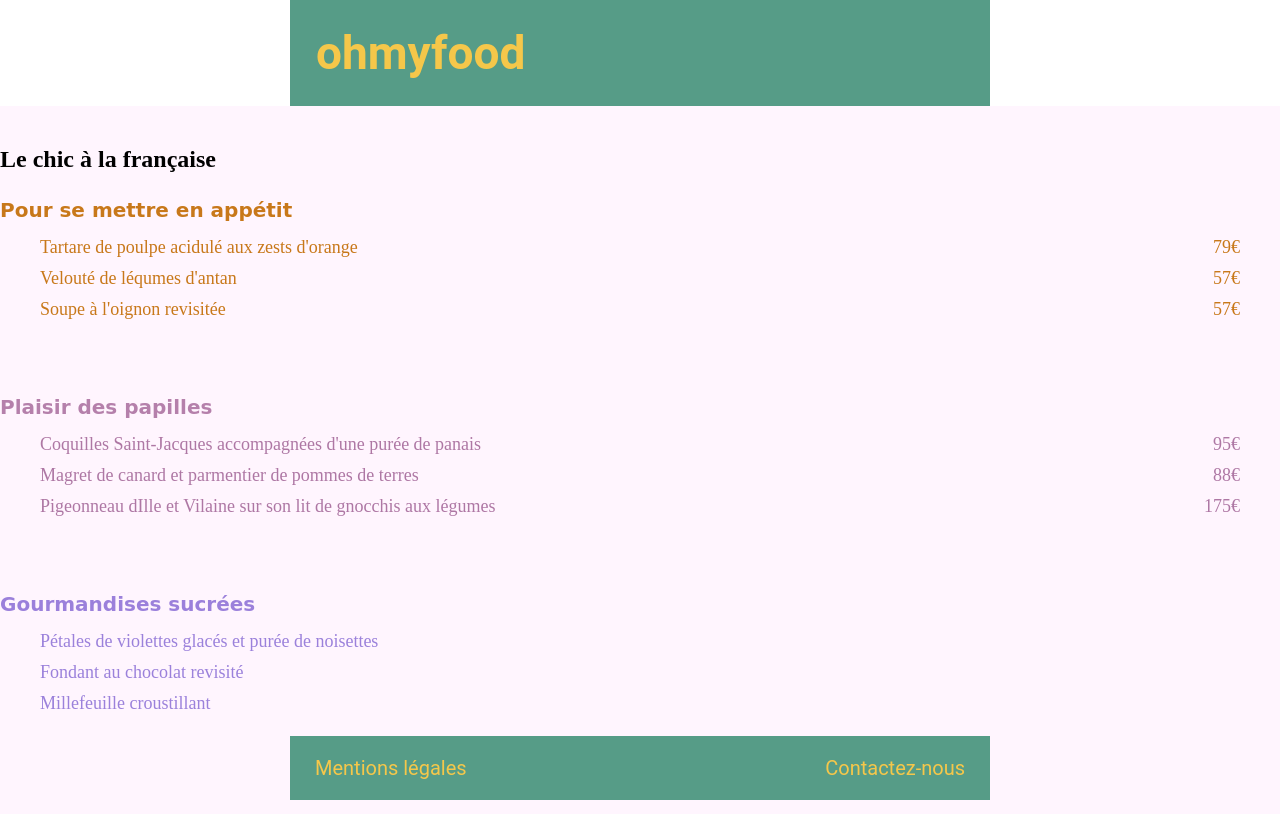
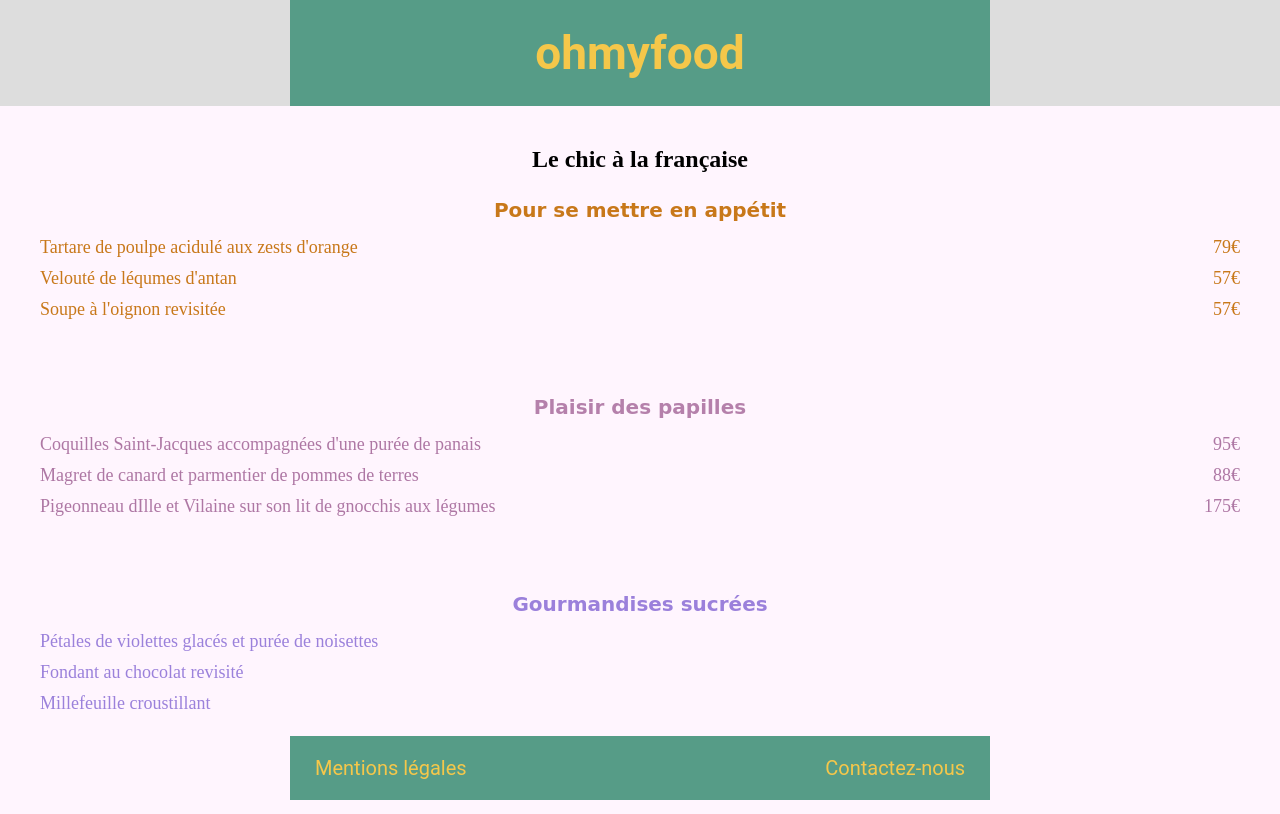
Before and after one commit to CorentinLeb/OhMyfood, a website: page chic_fr.html in a window 1280 px wide. Drawn offline with Linux system fonts and the light colour scheme.

Commit message:
writing css

```diff
--- a/chic_fr.css
+++ b/chic_fr.css
@@ -21,9 +21,6 @@
 	}
 }
 
-
-
-
 @media screen and (max-width: 767px) {
     body {
         width: 100%;
@@ -41,6 +38,13 @@
 	}
 }
 
+body {
+	background-color: #ddd;
+	text-align: center;
+	margin: 0;
+	padding: 0;
+}
+
 h1 {
 	font-family: Roboto, cursive;
 	background-color: #569C87;
@@ -50,9 +54,20 @@ h1 {
 	padding: 26px;
 }
 
+h2{
+	background-color: #fff5fe;
+}
+
 header, footer {
 	max-width: 700px;
 	margin: 0 auto;
+}
+
+#plat-chic-fr {
+	background-color: #ddd;
+	text-align: center;
+	margin: 0;
+	padding: 0;
 }
 
 footer {
@@ -103,42 +118,52 @@ footer a:hover {
 	margin: 10px 0 10px 0;
 	background: -webkit-linear-gradient(180deg, #915DF6, #D37D22);
 	background-clip: text;
--webkit-background-clip: text;
-color: transparent;
+	-webkit-background-clip: text;
+	color: transparent;
 }
+
 h3 {
 	font-family: Kalam, cursive;
 	font-size: 20px;
 	color: #3D1319;
 	padding: 5px 0 5px 0;
 }
+
 .categorie-entree h3 {
 	color: #C8781A;
 }
+
 .categorie-plat h3 {
 	color: #B580AB;
 }
+
 .categorie-dessert h3 {
 	color: #9B80DB;
 }
+
 .categorie-entree ul {
 	color: #C8781A;
 }
+
 .categorie-plat ul {
 	color: #AE77A4;
 }
+
 .categorie-dessert ul {
 	color: #9B81DB;
 }
+
 ul {
 	font-size: 18px;
 	list-style-type: none;
 	text-align: left;
 	margin: 10px 10px 30px 10px;
 }
+
 ul li {
 	margin-bottom: 15px;
 }
+
 .prix {
 	float: right;
 }
@@ -154,20 +179,20 @@ ul {
 	margin-top: 15px;
 	padding: 0px 30px 30px;
 }
+
 ul li {
 	margin-bottom: 10px;
 	text-align: left;
 }
+
 .prix {
 	float: right;
 }
+
 .plat h3 {
 	font-size: 20px;
 	padding-bottom: 0px;
 	margin-bottom: 0;
-}
-.plat h3:hover {
-	text-decoration:underline;
 }
 
 hr {
--- a/delice_papille.css
+++ b/delice_papille.css
@@ -60,8 +60,8 @@ footer a:hover {
 	padding: 40px 0 40px 0;
 	background: -webkit-linear-gradient(180deg, #77BBF5, #1A3CDE);
 	background-clip: text;
--webkit-background-clip: text;
-color: transparent;
+	-webkit-background-clip: text;
+	color: transparent;
 }
 h3 {
 	font-family: Kalam, cursive;
--- a/noteenchantee.css
+++ b/noteenchantee.css
@@ -75,8 +75,8 @@ h2 {
 .music {
 	background: -webkit-linear-gradient(180deg, #f7926e, #f15260);
 	background-clip: text;
--webkit-background-clip: text;
-color: transparent;
+	-webkit-background-clip: text;
+	color: transparent;
 }
 
 #plat-note-enchantee
--- a/palette_gout.css
+++ b/palette_gout.css
@@ -57,8 +57,8 @@ footer a:hover {
 	padding: 40px 0 40px 0;
 	background: -webkit-linear-gradient(180deg, #CFFEA3, #41963C);
 	background-clip: text;
--webkit-background-clip: text;
-color: transparent;
+	-webkit-background-clip: text;
+	color: transparent;
 }
 h3 {
 	font-family: Kalam, cursive;
```
